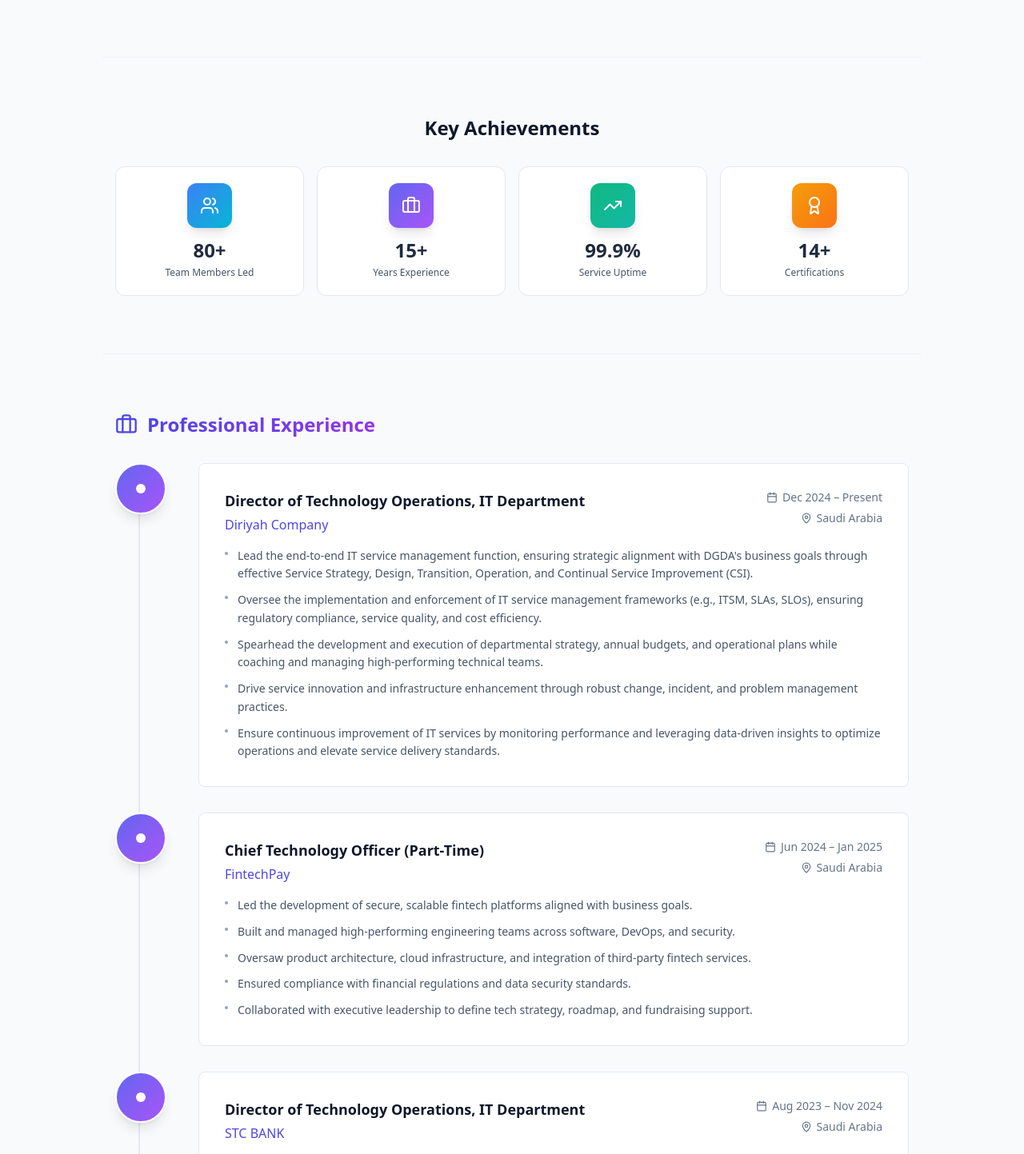
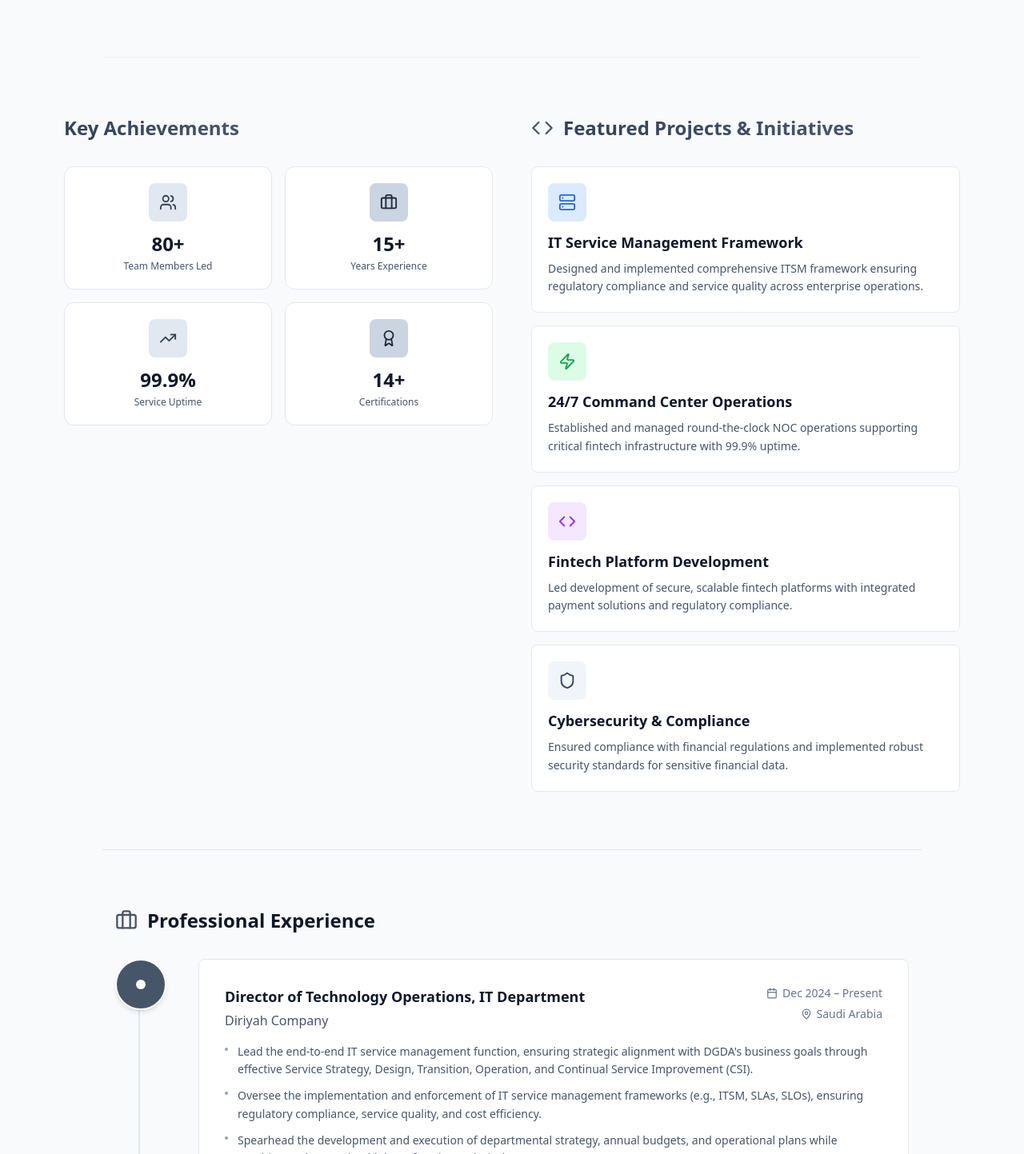
Before and after one commit to aalbattah/Ali_Profile, a React (Vite) app: page / in a window 1280 px wide. Shown: the part 927-2370 px from the top of the page at 80% size. Built offline with nearby package versions, Linux system fonts and the light colour scheme.

Commit message:
Reorganize layout: Achievements and Projects side by side, replace all colors with mat/subdued palette

```diff
--- a/App.tsx
+++ b/App.tsx
@@ -23,22 +23,8 @@ const App: React.FC = () => {
     <>
       <Loading />
       <div className="min-h-screen text-slate-800 font-sans selection:bg-blue-100 selection:text-blue-900 relative overflow-hidden">
-      {/* Creative gradient background with subtle animation */}
-      <div className="fixed inset-0 -z-10 bg-gradient-to-br from-indigo-50/30 via-white to-purple-50/20" />
-      <div className="fixed inset-0 -z-10 opacity-40">
-        <div className="absolute top-0 left-0 w-full h-full bg-[radial-gradient(circle_at_30%_20%,rgba(99,102,241,0.1),transparent_50%)]" />
-        <div className="absolute bottom-0 right-0 w-full h-full bg-[radial-gradient(circle_at_70%_80%,rgba(168,85,247,0.1),transparent_50%)]" />
-      </div>
-
-      <style>{`
-        @keyframes shimmer {
-          0% { transform: translateX(-100%); }
-          100% { transform: translateX(100%); }
-        }
-        .animate-shimmer {
-          animation: shimmer 2s infinite;
-        }
-      `}</style>
+      {/* Mat background */}
+      <div className="fixed inset-0 -z-10 bg-slate-50" />
 
       <ScrollProgress />
       <Header />
@@ -52,24 +38,30 @@ const App: React.FC = () => {
         <div className="max-w-5xl mx-auto">
           <div className="border-t border-gradient-to-r from-indigo-200 via-purple-200 to-pink-200 my-6 opacity-50"></div>
         </div>
-        <Achievements />
+        {/* Achievements and Projects Side by Side */}
+        <section className="py-12 relative" data-animate>
+          <div className="max-w-6xl mx-auto px-4">
+            <div className="grid md:grid-cols-2 gap-8 lg:gap-12">
+              <div className="w-full">
+                <Achievements />
+              </div>
+              <div className="w-full">
+                <FeaturedProjects />
+              </div>
+            </div>
+          </div>
+        </section>
         <div className="max-w-5xl mx-auto">
-          <div className="border-t border-gradient-to-r from-indigo-200 via-purple-200 to-pink-200 my-6 opacity-50"></div>
+          <div className="border-t border-slate-200 my-6"></div>
         </div>
         <div id="experience">
           <Experience />
         </div>
         <div className="max-w-5xl mx-auto">
-          <div className="border-t border-gradient-to-r from-indigo-200 via-purple-200 to-pink-200 my-6 opacity-50"></div>
+          <div className="border-t border-slate-200 my-6"></div>
         </div>
         <div id="skills">
           <Skills />
-        </div>
-        <div className="max-w-5xl mx-auto">
-          <div className="border-t border-gradient-to-r from-indigo-200 via-purple-200 to-pink-200 my-6 opacity-50"></div>
-        </div>
-        <div id="projects">
-          <FeaturedProjects />
         </div>
         <div className="max-w-5xl mx-auto">
           <div className="border-t border-gradient-to-r from-indigo-200 via-purple-200 to-pink-200 my-6 opacity-50"></div>
--- a/components/About.tsx
+++ b/components/About.tsx
@@ -7,8 +7,8 @@ const About: React.FC = () => {
       <div className="max-w-5xl mx-auto px-4">
         <div className="text-center mb-8">
           <h2 className="text-2xl font-bold text-slate-900 mb-4 flex items-center justify-center gap-3">
-            <User className="text-indigo-600" size={28} />
-            <span className="bg-gradient-to-r from-indigo-600 via-purple-600 to-pink-600 bg-clip-text text-transparent">About Me</span>
+            <User className="text-slate-600" size={28} />
+            About Me
           </h2>
         </div>
 
--- a/components/Achievements.tsx
+++ b/components/Achievements.tsx
@@ -2,21 +2,20 @@ import React from 'react';
 import { Users, TrendingUp, Award, Briefcase } from 'lucide-react';
 
 const achievements = [
-  { icon: Users, value: '80+', label: 'Team Members Led', color: 'bg-gradient-to-br from-blue-500 to-cyan-500 text-white', shadow: 'shadow-blue-200' },
-  { icon: Briefcase, value: '15+', label: 'Years Experience', color: 'bg-gradient-to-br from-indigo-500 to-purple-500 text-white', shadow: 'shadow-indigo-200' },
-  { icon: TrendingUp, value: '99.9%', label: 'Service Uptime', color: 'bg-gradient-to-br from-emerald-500 to-teal-500 text-white', shadow: 'shadow-emerald-200' },
-  { icon: Award, value: '14+', label: 'Certifications', color: 'bg-gradient-to-br from-amber-500 to-orange-500 text-white', shadow: 'shadow-amber-200' },
+  { icon: Users, value: '80+', label: 'Team Members Led', color: 'bg-slate-200 text-slate-700', shadow: 'shadow-slate-200' },
+  { icon: Briefcase, value: '15+', label: 'Years Experience', color: 'bg-slate-300 text-slate-800', shadow: 'shadow-slate-300' },
+  { icon: TrendingUp, value: '99.9%', label: 'Service Uptime', color: 'bg-slate-200 text-slate-700', shadow: 'shadow-slate-200' },
+  { icon: Award, value: '14+', label: 'Certifications', color: 'bg-slate-300 text-slate-800', shadow: 'shadow-slate-300' },
 ];
 
 const Achievements: React.FC = () => {
   return (
-    <section className="py-12 relative" data-animate>
-      <div className="max-w-5xl mx-auto px-4">
-        <h2 className="text-2xl font-bold text-slate-900 mb-8 text-center">
-          Key Achievements
-        </h2>
+    <div className="w-full">
+      <h2 className="text-2xl font-bold text-slate-900 mb-8">
+        <span className="bg-gradient-to-r from-slate-700 to-slate-600 bg-clip-text text-transparent">Key Achievements</span>
+      </h2>
 
-        <div className="grid grid-cols-2 md:grid-cols-4 gap-4">
+      <div className="grid grid-cols-2 gap-4">
           {achievements.map((achievement, idx) => {
             const Icon = achievement.icon;
             return (
@@ -24,17 +23,16 @@ const Achievements: React.FC = () => {
                 key={idx}
                 className="bg-white rounded-xl p-5 text-center border border-slate-200 hover:shadow-xl hover:-translate-y-1 transition-all duration-300 group"
               >
-                <div className={`w-14 h-14 ${achievement.color} rounded-xl flex items-center justify-center mx-auto mb-3 shadow-lg group-hover:scale-110 transition-transform duration-300`}>
-                  <Icon size={24} />
+                <div className={`w-12 h-12 ${achievement.color} rounded-lg flex items-center justify-center mx-auto mb-3`}>
+                  <Icon size={22} />
                 </div>
-                <div className="text-2xl font-bold bg-gradient-to-r from-slate-900 to-slate-700 bg-clip-text text-transparent mb-1">{achievement.value}</div>
+                <div className="text-2xl font-bold text-slate-900 mb-1">{achievement.value}</div>
                 <div className="text-xs text-slate-600 font-medium">{achievement.label}</div>
               </div>
             );
           })}
         </div>
-      </div>
-    </section>
+    </div>
   );
 };
 
--- a/components/Contact.tsx
+++ b/components/Contact.tsx
@@ -165,7 +165,7 @@ const Contact: React.FC = () => {
             )}
 
             {submitStatus === 'error' && (
-              <div className="p-4 bg-red-50 border-2 border-red-200 rounded-lg text-red-700 text-center">
+              <div className="p-4 bg-slate-50 border-2 border-slate-200 rounded-lg text-slate-700 text-center">
                 ✗ Something went wrong. Please try again or use the contact form above.
               </div>
             )}
--- a/components/Experience.tsx
+++ b/components/Experience.tsx
@@ -7,8 +7,8 @@ const Experience: React.FC = () => {
     <section id="experience-section" className="py-12 relative" data-animate>
       <div className="max-w-5xl mx-auto px-4">
         <h2 className="text-2xl font-bold text-slate-900 mb-8 flex items-center gap-3">
-          <Briefcase className="text-indigo-600" size={28} />
-          <span className="bg-gradient-to-r from-indigo-600 to-purple-600 bg-clip-text text-transparent">Professional Experience</span>
+          <Briefcase className="text-slate-600" size={28} />
+          Professional Experience
         </h2>
 
         <div className="space-y-8">
@@ -20,7 +20,7 @@ const Experience: React.FC = () => {
               <div className="flex flex-col md:flex-row gap-6 md:gap-10 group">
                 {/* Icon/Timeline Marker */}
                 <div className="hidden md:flex flex-col items-center">
-                  <div className="w-16 h-16 rounded-full bg-gradient-to-br from-indigo-500 to-purple-500 border-2 border-white flex items-center justify-center shadow-lg z-10 group-hover:scale-110 transition-transform duration-300">
+                  <div className="w-16 h-16 rounded-full bg-slate-600 border-2 border-white flex items-center justify-center shadow-md z-10 group-hover:bg-slate-700 transition-colors">
                     <div className="w-3 h-3 bg-white rounded-full"></div>
                   </div>
                 </div>
@@ -29,8 +29,8 @@ const Experience: React.FC = () => {
                 <div className="flex-1 bg-white p-6 md:p-8 rounded-lg border border-slate-200 hover:border-indigo-300 hover:shadow-lg transition-all duration-300 group">
                   <div className="flex flex-col md:flex-row md:items-start justify-between mb-4 gap-2">
                     <div>
-                      <h3 className="text-lg font-semibold text-slate-900 mb-1 group-hover:text-indigo-700 transition-colors">{job.role}</h3>
-                      <h4 className="text-base text-indigo-600 font-medium">{job.company}</h4>
+                      <h3 className="text-lg font-semibold text-slate-900 mb-1">{job.role}</h3>
+                      <h4 className="text-base text-slate-600 font-medium">{job.company}</h4>
                     </div>
                     <div className="flex flex-col items-start md:items-end text-sm text-slate-500 gap-1.5">
                       <div className="flex items-center gap-1.5">
@@ -63,7 +63,7 @@ const Experience: React.FC = () => {
           <>
             <div className="mt-16 pt-16 border-t border-slate-200">
               <h2 className="text-3xl font-bold text-slate-900 mb-12 flex items-center gap-3">
-                <Heart className="text-red-500" size={32} />
+                <Heart className="text-slate-600" size={32} />
                 Volunteering Experience
               </h2>
 
@@ -76,17 +76,17 @@ const Experience: React.FC = () => {
                     <div className="flex flex-col md:flex-row gap-6 md:gap-10 group">
                       {/* Icon/Timeline Marker */}
                       <div className="hidden md:flex flex-col items-center">
-                        <div className="w-16 h-16 rounded-full bg-white border-2 border-red-100 flex items-center justify-center shadow-sm z-10 group-hover:border-red-400 transition-colors">
-                          <div className="w-3 h-3 bg-red-500 rounded-full"></div>
+                        <div className="w-16 h-16 rounded-full bg-white border-2 border-slate-200 flex items-center justify-center shadow-sm z-10 group-hover:border-slate-400 transition-colors">
+                          <div className="w-3 h-3 bg-slate-500 rounded-full"></div>
                         </div>
                       </div>
 
                       {/* Content Card */}
-                      <div className="flex-1 bg-white/80 backdrop-blur-sm p-6 md:p-8 rounded-2xl shadow-lg border border-red-100/50 hover:shadow-xl hover:border-red-200 transition-all transform hover:scale-[1.01]">
+                      <div className="flex-1 bg-white p-6 md:p-8 rounded-lg border border-slate-200 hover:border-slate-300 transition-colors">
                         <div className="flex flex-col md:flex-row md:items-start justify-between mb-4 gap-2">
                           <div>
-                            <h3 className="text-xl font-bold text-slate-900">{job.role}</h3>
-                            <h4 className="text-lg text-red-600 font-medium">{job.company}</h4>
+                            <h3 className="text-lg font-semibold text-slate-900 mb-1">{job.role}</h3>
+                            <h4 className="text-base text-slate-600 font-medium">{job.company}</h4>
                           </div>
                           <div className="flex flex-col items-start md:items-end text-sm text-slate-500 gap-1">
                             <div className="flex items-center gap-1.5 bg-slate-50 px-3 py-1 rounded-full">
@@ -103,7 +103,7 @@ const Experience: React.FC = () => {
                         <ul className="space-y-3">
                           {job.details.map((detail, i) => (
                             <li key={i} className="flex items-start gap-3 text-slate-600 leading-relaxed">
-                              <span className="mt-2 w-1.5 h-1.5 bg-red-400 rounded-full flex-shrink-0" />
+                              <span className="mt-1.5 w-1 h-1 bg-slate-400 rounded-full flex-shrink-0" />
                               <span>{detail}</span>
                             </li>
                           ))}
--- a/components/FeaturedProjects.tsx
+++ b/components/FeaturedProjects.tsx
@@ -24,38 +24,36 @@ const projects = [
     title: 'Cybersecurity & Compliance',
     description: 'Ensured compliance with financial regulations and implemented robust security standards for sensitive financial data.',
     icon: Shield,
-    color: 'bg-red-100 text-red-600'
+    color: 'bg-slate-100 text-slate-700'
   },
 ];
 
 const FeaturedProjects: React.FC = () => {
   return (
-    <section id="projects" className="py-12 relative" data-animate>
-      <div className="max-w-5xl mx-auto px-4">
-        <h2 className="text-3xl font-bold text-slate-900 mb-12 flex items-center gap-3">
-          <Code className="text-blue-600" size={32} />
-          Featured Projects & Initiatives
-        </h2>
+    <div className="w-full" id="projects">
+      <h2 className="text-2xl font-bold text-slate-900 mb-8 flex items-center gap-3">
+        <Code className="text-slate-600" size={28} />
+        <span className="bg-gradient-to-r from-slate-700 to-slate-600 bg-clip-text text-transparent">Featured Projects & Initiatives</span>
+      </h2>
 
-        <div className="grid md:grid-cols-2 gap-6">
+      <div className="grid gap-4">
           {projects.map((project, idx) => {
             const Icon = project.icon;
             return (
               <div
                 key={idx}
-                className="bg-white/80 backdrop-blur-sm rounded-2xl p-6 border border-blue-100/50 hover:shadow-xl hover:border-blue-300 transition-all transform hover:scale-[1.02]"
+                className="bg-white rounded-lg p-5 border border-slate-200 hover:border-slate-300 hover:shadow-lg transition-all"
               >
-                <div className={`w-12 h-12 ${project.color} rounded-lg flex items-center justify-center mb-4`}>
-                  <Icon size={24} />
+                <div className={`w-12 h-12 ${project.color} rounded-lg flex items-center justify-center mb-3`}>
+                  <Icon size={22} />
                 </div>
-                <h3 className="text-xl font-bold text-slate-900 mb-3">{project.title}</h3>
-                <p className="text-slate-600 leading-relaxed">{project.description}</p>
+                <h3 className="text-lg font-semibold text-slate-900 mb-2">{project.title}</h3>
+                <p className="text-slate-600 leading-relaxed text-sm">{project.description}</p>
               </div>
             );
           })}
         </div>
-      </div>
-    </section>
+    </div>
   );
 };
 
--- a/components/Hero.tsx
+++ b/components/Hero.tsx
@@ -43,7 +43,7 @@ const Hero: React.FC = () => {
               <div className="flex flex-wrap justify-center md:justify-start gap-3 mb-6">
                 <button
                   onClick={() => setShowContact(true)}
-                  className="flex items-center gap-2 px-5 py-2.5 bg-gradient-to-r from-indigo-600 to-purple-600 hover:from-indigo-700 hover:to-purple-700 text-white rounded-lg font-medium transition-all shadow-lg hover:shadow-xl"
+                  className="flex items-center gap-2 px-5 py-2.5 bg-slate-800 hover:bg-slate-700 text-white rounded-lg font-medium transition-all shadow-md hover:shadow-lg"
                 >
                   <Eye size={18} />
                   <span>Contact Information</span>
--- a/components/Skills.tsx
+++ b/components/Skills.tsx
@@ -9,8 +9,8 @@ const Skills: React.FC = () => {
         {/* Skills Column */}
         <div>
           <h2 className="text-2xl font-bold text-slate-900 mb-8 flex items-center gap-3">
-            <Zap className="text-purple-600" />
-            <span className="bg-gradient-to-r from-purple-600 to-pink-600 bg-clip-text text-transparent">Core Competencies</span>
+            <Zap className="text-slate-600" />
+            Core Competencies
           </h2>
           <div className="grid grid-cols-1 sm:grid-cols-2 gap-2.5">
             {RESUME_DATA.skills.map((skill, idx) => (
@@ -28,8 +28,8 @@ const Skills: React.FC = () => {
 
           <div className="mt-12">
             <h2 className="text-2xl font-bold text-slate-900 mb-8 flex items-center gap-3">
-              <BookOpen className="text-cyan-600" />
-              <span className="bg-gradient-to-r from-cyan-600 to-blue-600 bg-clip-text text-transparent">Education</span>
+              <BookOpen className="text-slate-600" />
+              Education
             </h2>
             <div className="space-y-4">
               {RESUME_DATA.education.map((edu, idx) => (
@@ -81,8 +81,8 @@ const Skills: React.FC = () => {
         {/* Certifications Column */}
         <div>
           <h2 className="text-2xl font-bold text-slate-900 mb-8 flex items-center gap-3">
-            <Award className="text-amber-600" />
-            <span className="bg-gradient-to-r from-amber-600 to-orange-600 bg-clip-text text-transparent">Certifications</span>
+            <Award className="text-slate-600" />
+            Certifications
           </h2>
           <div className="grid gap-3">
             {RESUME_DATA.certifications.map((cert, idx) => (
```
Also changed, not shown: components/Header.tsx (+13 -13 lines), components/ScrollProgress.tsx (+3 -5 lines).
